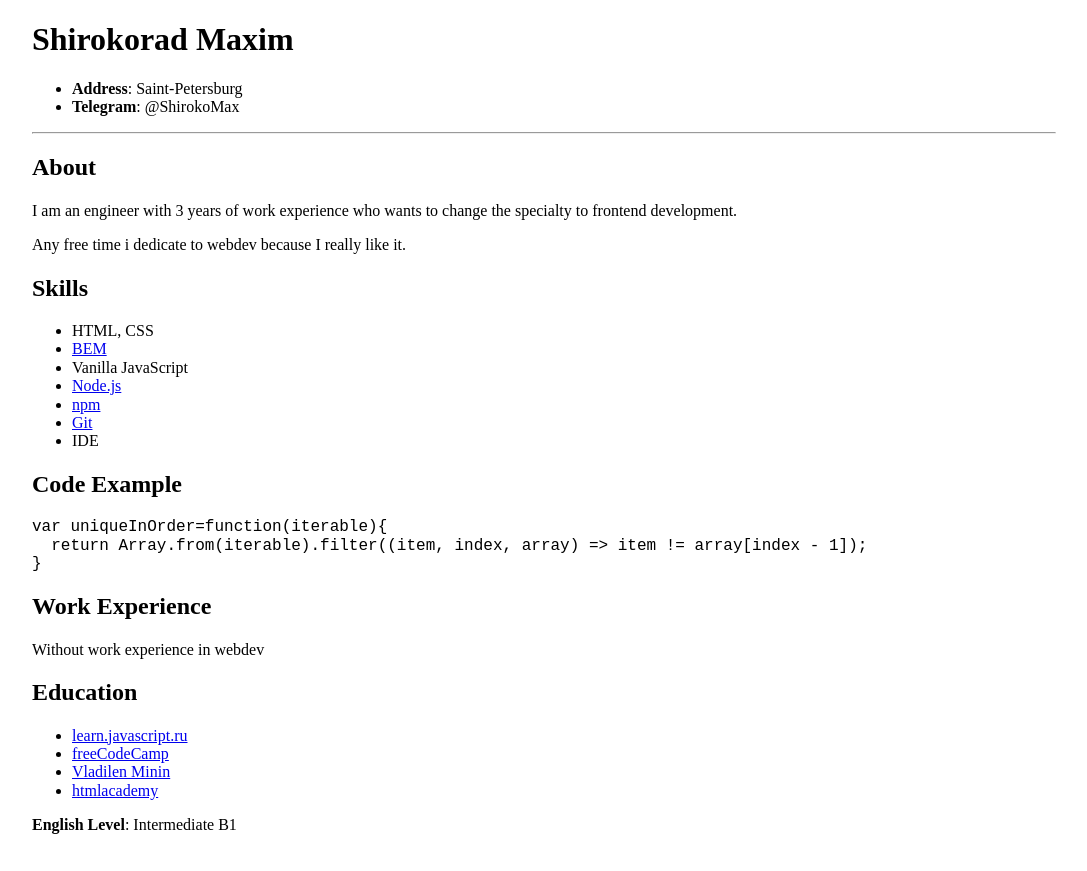
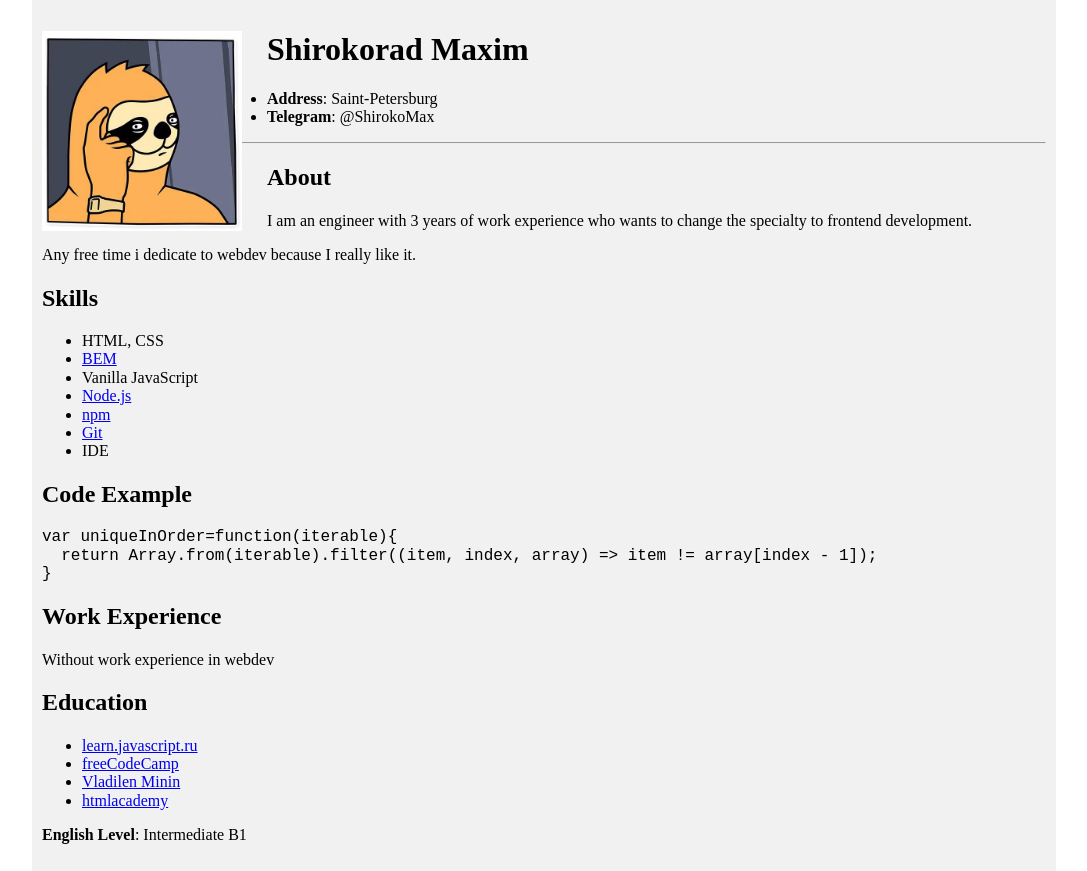
Before and after one commit to ShirokoMax/rsschool-cv, a plain HTML site: page index.html in a window 1280 px wide. Shown: the whole page, without its empty margins (96-1183 px from the left). Drawn offline with Linux system fonts and the light colour scheme.

Commit message:
feat: add avatar img

```diff
--- a/index.html
+++ b/index.html
@@ -12,14 +12,15 @@
 
 <body>
   <main class="container">
-    <section>
+    <header class="header">
+      <img class="header__img" src="assets/img/Shirokorad_Maxim_Avatar.jpg" alt="Sloth portrait" width="200">
       <h1> Shirokorad Maxim </h1>
       <ul>
         <li><b>Address</b>: Saint-Petersburg</li>
         <li><b>Telegram</b>: @ShirokoMax</li>
       </ul>
       <hr />
-    </section>
+    </header>
 
     <section>
       <h2>About</h2>
--- a/styles/style.css
+++ b/styles/style.css
@@ -1,6 +1,21 @@
+*,
+*::before,
+*::after {
+  box-sizing: border-box;
+}
+
 .container {
   margin: 0 auto;
   width: 80%;
+  padding: 10px;
+  background-color: #f1f1f1;
+}
+
+.header__img {
+  float: left;
+  margin-right: 25px;
+  width: 200px;
+  height: 100%;
 }
 
 code {
```
Also changed, not shown: assets/img/Shirokorad_Maxim_Avatar.jpg (added).
